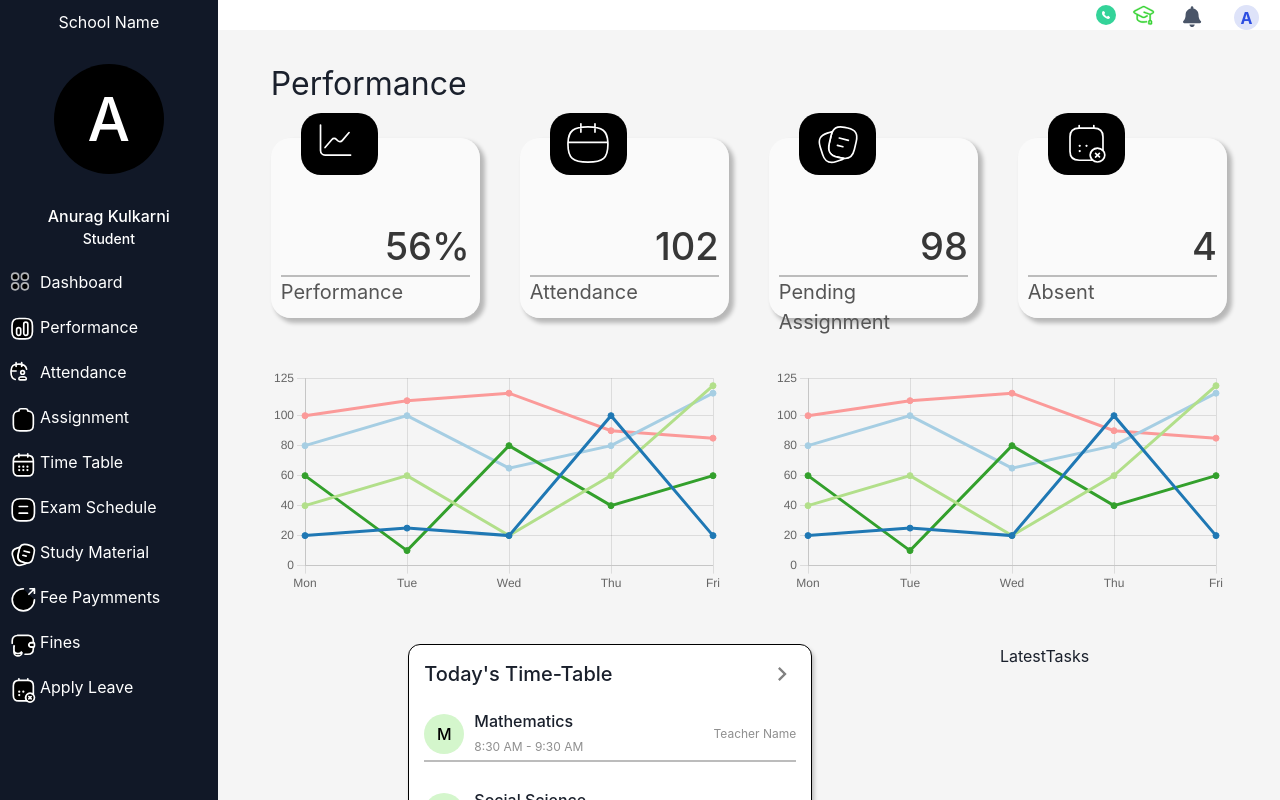
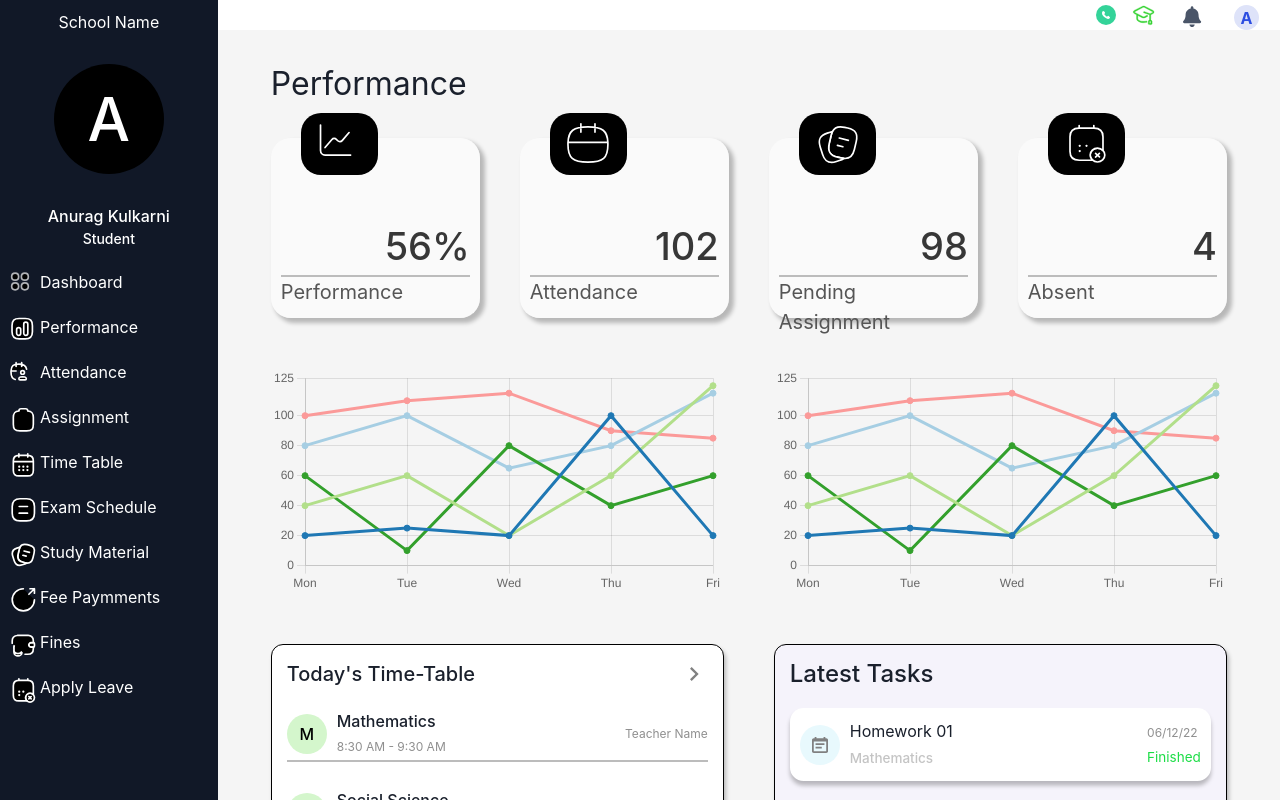
Before and after one commit to DezyNation/instituteiq, a Next.js app: page /dashboard/student in a window 1280 px wide. Built offline with nearby package versions, Linux system fonts and the light colour scheme.

Commit message:
Built index page latest tasks component, and completed the index page

```diff
--- a/src/Components/Student/Index/IndexTimeTable.jsx
+++ b/src/Components/Student/Index/IndexTimeTable.jsx
@@ -15,7 +15,7 @@ const IndexTimeTable = () => {
     }
     return icon;
   };
-  const subject = [
+  const TimeTableList = [
     {
       subject: "Mathematics",
       time: "8:30 AM - 9:30 AM",
@@ -44,8 +44,7 @@ const IndexTimeTable = () => {
   ];
   return (
     <Box
-      w="404px"
-      h="463px"
+      w="500px"
       borderRadius="12px"
       bg="#fff"
       border="0.3px solid #000000"
@@ -58,7 +57,7 @@ const IndexTimeTable = () => {
         </Heading>
         <ChevronRightIcon boxSize={7} color="#818181" />
       </Flex>
-        {subject.map((element, index) => {
+        {TimeTableList.map((element, index) => {
           return (
             <Box>
               <Flex alignItems="center">
@@ -90,7 +89,7 @@ const IndexTimeTable = () => {
                   {element.teacher}
                 </Text>
               </Flex>
-              {index !== subject.length - 1 && (
+              {index !== TimeTableList.length - 1 && (
                 <Divider height="2px" bg="#BCBCBC" mb="25px"/>
               )}
             </Box>
--- a/src/Components/Student/Index/LatestTasks.jsx
+++ b/src/Components/Student/Index/LatestTasks.jsx
@@ -1,9 +1,100 @@
-import React from 'react'
+import { CalendarIcon } from "@chakra-ui/icons";
+import { Box, Circle, Divider, Flex, Heading, Text } from "@chakra-ui/react";
+import React from "react";
 
 const LatestTasks = () => {
+  const LatestTasksList = [
+    {
+      subject: "Mathematics",
+      date: "06/12/22",
+      status: "Finished",
+    },
+    {
+      subject: "Social Science",
+      date: "06/12/22",
+      status: "Finished",
+    },
+    {
+      subject: "Science",
+      date: "06/12/22",
+      status: "Finished",
+    },
+    {
+      subject: "Hindi",
+      date: "06/12/22",
+      status: "Finished",
+    },
+  ];
   return (
-    <div>LatestTasks</div>
-  )
-}
+    <Box
+      w="500px"
+      borderRadius="12px"
+      bg="#F5F3FB"
+      border="0.3px solid #000000"
+      boxShadow="2px 4px 4px rgba(0, 0, 0, 0.25)"
+      p="15px"
+    >
+      <Flex justifyContent="space-between" alignItems="center" mb="20px">
+        <Heading as="h1" fontSize="24px" fontWeight="500" lineHeight="28px">
+          Latest Tasks
+        </Heading>
+      </Flex>
+      {LatestTasksList.map((element, index) => {
+        return (
+          <Box bg="#fff" p="10px" boxShadow="0px 4.50136px 4.50136px rgba(0, 0, 0, 0.25)" borderRadius="13.5px" mb="20px">
+            <Flex alignItems="center">
+              <Circle
+                w="40px"
+                h="40px"
+                bg={index === 0 ? "#E8F9FD" : "#DCF6DF"}
+                color="white"
+                mr="10px"
+              >
+                <CalendarIcon color="gray" />
+              </Circle>
+              <Box>
+                <Text
+                  fontSize="16px"
+                  fontWeight="400"
+                  lineHeight="27px"
+                >{`Homework ${
+                  index + 1 < 10 ? "0" + (index + 1) : index + 1
+                }`}</Text>
+                <Text
+                  fontWeight="500"
+                  color="#c4c4c4"
+                  fontSize="13.5px"
+                  lineHeight="26px"
+                >
+                  {element.subject}
+                </Text>
+              </Box>
+              <Box ml="auto">
+                <Text
+                  ml="auto"
+                  color="#8F8F8F"
+                  fontWeight="400"
+                  fontSize="12px"
+                  lineHeight="26px"
+                >
+                  {element.date}
+                </Text>
+                <Text
+                  ml="auto"
+                  fontWeight="400"
+                  fontSize="13.5px"
+                  color = {element.status === "Finished" ? "#1CDD46" : "#F79210"}
+                  lineHeight="23px"
+                >
+                  {element.status}
+                </Text>
+              </Box>
+            </Flex>
+          </Box>
+        );
+      })}
+    </Box>
+  );
+};
 
-export default LatestTasks
+export default LatestTasks;
```
Also changed, not shown: public/icons/task.svg (added).
